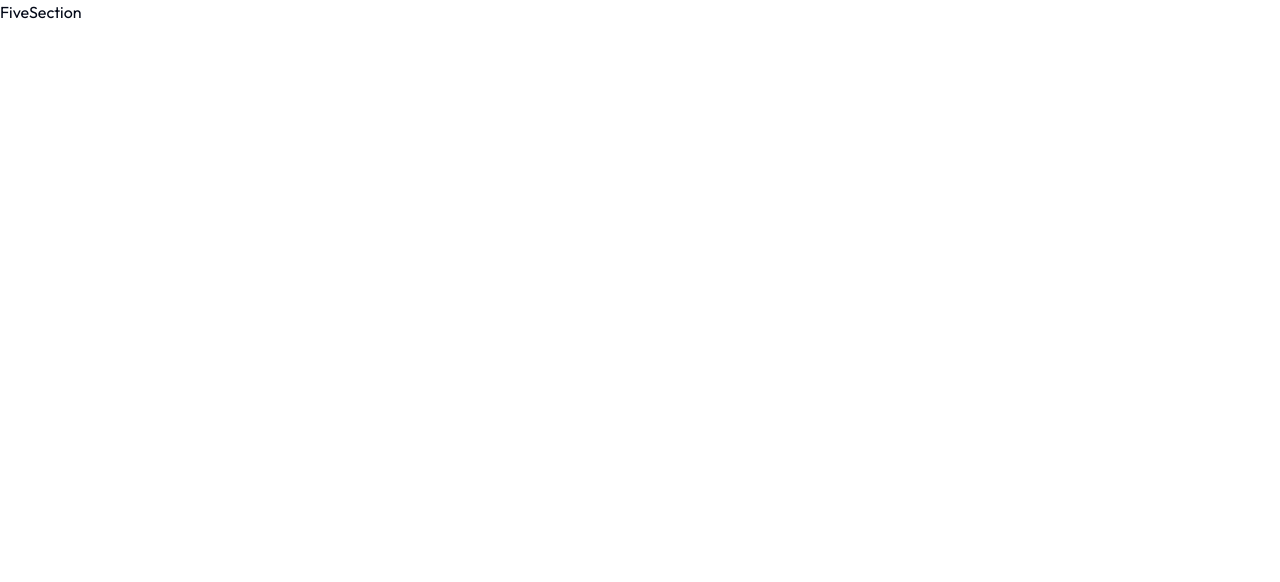
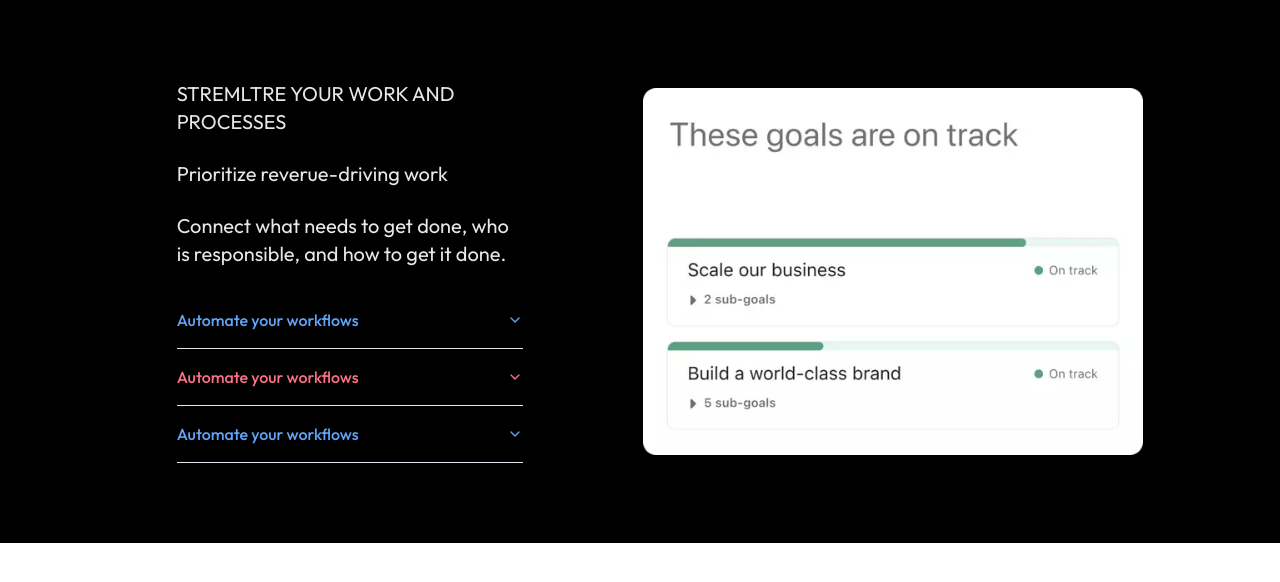
Before and after one commit to shohedul1/Asana-website, a Next.js app: page /FiveSection in a window 1280 px wide. Shown: the top 582 px of the page. Built offline with nearby package versions, Linux system fonts and the light colour scheme.

Commit message:
frist-cotmmit1

```diff
--- a/app/(landing-page)/FiveSection/page.tsx
+++ b/app/(landing-page)/FiveSection/page.tsx
@@ -1,8 +1,75 @@
-import React from 'react'
+'use client';
+import {
+  Accordion,
+  AccordionContent,
+  AccordionItem,
+  AccordionTrigger,
+} from "@/components/ui/accordion";
+import { ArrowRight } from "lucide-react";
+import Image from "next/image";
+
 
 const FiveSection = () => {
   return (
-    <div>FiveSection</div>
+    <div className="md:flex md:space-x-20 py-20 items-center justify-center bg-black">
+      <div className="space-y-6 flex-col text-gray-200 md:w-1/3 px-10">
+        <div className="text-xl">STREMLTRE YOUR WORK AND PROCESSES</div>
+        <div className="text-xl">Prioritize reverue-driving work</div>
+        <div className="text-xl">Connect what needs to get done, who is responsible, and how to get it done.</div>
+        <Accordion type="single" collapsible>
+          <AccordionItem value="item-1">
+            <AccordionTrigger
+              className="text-blue-400"
+            >
+              Automate your workflows
+            </AccordionTrigger>
+            <AccordionContent className="border-b border-blue-500">
+              Put tasks an autopitot like assingeing work,setting dee dates, and mone
+              <div className="flex text-blue-400 pt-4">
+                <div className="text-lg"> Get Starte</div>
+                <ArrowRight className="w-6 h-6 ml-4" />
+              </div>
+            </AccordionContent>
+          </AccordionItem>
+          <AccordionItem value="item-2">
+            <AccordionTrigger
+              className="text-rose-400"
+            >
+              Automate your workflows
+            </AccordionTrigger>
+            <AccordionContent className="border-b border-rose-500">
+              Put tasks an autopitot like assingeing work,setting dee dates, and mone
+              <div className="flex text-blue-400 pt-4">
+                <div className="text-lg"> Get Starte</div>
+                <ArrowRight className="w-6 h-6 ml-4" />
+              </div>
+            </AccordionContent>
+          </AccordionItem>
+          <AccordionItem value="item-3">
+            <AccordionTrigger
+              className="text-blue-400"
+            >
+              Automate your workflows
+            </AccordionTrigger>
+            <AccordionContent className="text-blue-400">
+              Put tasks an autopitot like assingeing work,setting dee dates, and mone
+              <div className="flex text-blue-400 pt-4">
+                <div className="text-lg"> Get Starte</div>
+                <ArrowRight className="w-6 h-6 ml-4" />
+              </div>
+            </AccordionContent>
+          </AccordionItem>
+        </Accordion>
+        </div>
+
+
+
+       <Image src={'/image/home.webp'} alt="image" width={500} height={500} property="true"
+       />
+
+
+
+    </div>
   )
 }
 
--- a/app/(landing-page)/page.tsx
+++ b/app/(landing-page)/page.tsx
@@ -4,6 +4,7 @@ import FirstSction from './FirstSection/page'
 import SecondSection from './SecondSction/page'
 import ThirdSection from './ThirdSection/page'
 import FourSection from './FourSection/page'
+import FiveSection from './FiveSection/page'
 
 export default function LandingPage() {
   return (
@@ -13,6 +14,7 @@ export default function LandingPage() {
        <SecondSection/>
        <ThirdSection/>
        <FourSection/>
+       <FiveSection/>
     </div>
   )
 }
```
